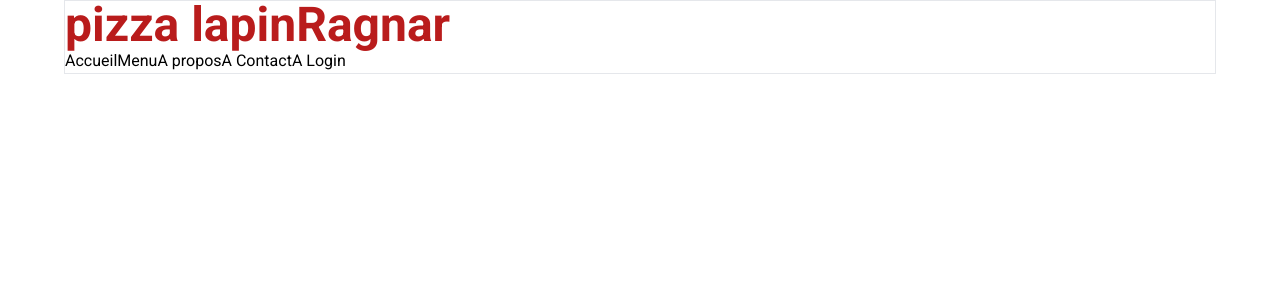
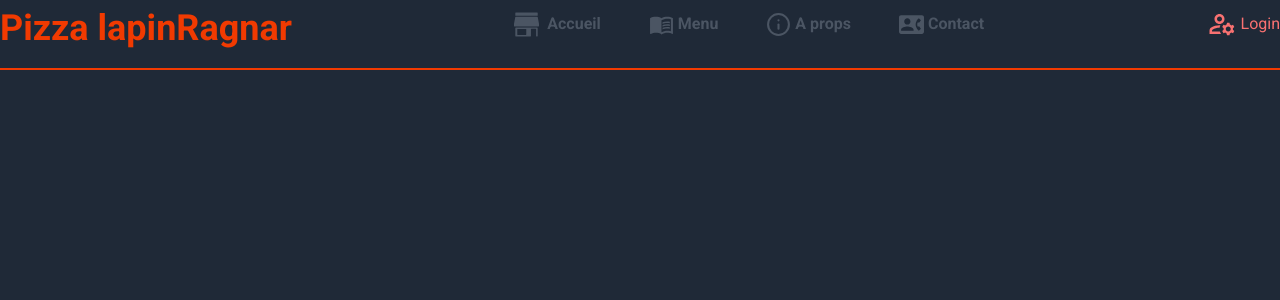
Before and after one commit to lapinRagnar/food-ordering-2, a Next.js app: page / in a window 1280 px wide. Shown: the top 300 px of the page. Built offline with nearby package versions, Linux system fonts and the light colour scheme.

Commit message:
le header

```diff
--- a/src/app/globals.css
+++ b/src/app/globals.css
@@ -1,3 +1,7 @@
 @tailwind base;
 @tailwind components;
 @tailwind utilities;
+
+* {
+  @apply bg-gray-800 m-0 p-0
+}
--- a/src/app/layout.js
+++ b/src/app/layout.js
@@ -12,7 +12,7 @@ export default function RootLayout({ children }) {
   return (
     <html lang="en">
       <body className={roboto.className}>
-        <main className='max-w-6xl border mx-auto'>
+        <main className='max-w-7xl mx-auto'>
           {children}
         </main>
 
--- a/src/app/page.js
+++ b/src/app/page.js
@@ -1,19 +1,52 @@
-import Link from "next/link";
+import Link from "next/link"
+import { MdOutlineManageAccounts, MdContactPhone, MdMenuBook  } from "react-icons/md"
+import { FiInfo } from "react-icons/fi"
+import { SiHomeassistantcommunitystore } from "react-icons/si"
+
 
 export default function Home() {
   return (
     <>
-      <header>
-        <Link href="" className="text-red-700 font-bold text-5xl">pizza lapinRagnar</Link>
-        <nav>
-          <Link href={''}>Accueil</Link>
-          <Link href={''}>Menu</Link>
-          <Link href={''}>A propos</Link>
-          <Link href={''}>A Contact</Link>
-          <Link href={''}>A Login</Link>
+      <header className="flex flex-col  justify-center gap-5 items-center  md:justify-between md:flex-row md:items-center ">
+
+        <Link href="" className="text-primary font-bold md:text-4xl text-3xl mt-2">Pizza lapinRagnar</Link>
+
+        <nav className="flex items-center gap-12 text-gray-600 font-semibold">
+
+          <div className="flex items-center gap-2 cursor-pointer  hover:text-green-500 ">
+            <SiHomeassistantcommunitystore size={25} />
+            <Link href={''} className="hidden sm:block">Accueil</Link>
+          </div>
+
+          <div className="flex items-center gap-1 cursor-pointer hover:text-green-500 ">
+            <MdMenuBook  size={25} />
+            <Link href={''} className="hidden sm:block cursor-pointer">Menu</Link>
+          </div>
+
+          <div className="flex items-center gap-1 cursor-pointer hover:text-green-500 ">
+            <FiInfo size={25} />
+            <Link href={''} className="hidden sm:block">A props</Link>
+          </div>
+
+          <div className="flex items-center gap-1 cursor-pointer hover:text-green-500 ">
+            <MdContactPhone size={25} />
+            <Link href={''} className="hidden sm:block">Contact</Link>
+          </div>
+
 
         </nav>
+
+        <div className="flex items-center gap-1 cursor-pointer hover:text-green-500 text-red-400">
+          <MdOutlineManageAccounts size={30} />
+          <Link href={''} className="hidden sm:block">Login</Link>
+        </div>
+
+
       </header>
+
+      <div className="md:border-b-2 border-primary mt-5"></div>
+
+
     </>
   )
 }
--- a/tailwind.config.js
+++ b/tailwind.config.js
@@ -7,10 +7,9 @@ module.exports = {
   ],
   theme: {
     extend: {
-      backgroundImage: {
-        'gradient-radial': 'radial-gradient(var(--tw-gradient-stops))',
-        'gradient-conic':
-          'conic-gradient(from 180deg at 50% 50%, var(--tw-gradient-stops))',
+      colors: {
+        'primary': '#f13a01',
+
       },
     },
   },
```
Also changed, not shown: package.json (+5 -4 lines), 2 other files (tests, documents, lock files or other folders).
